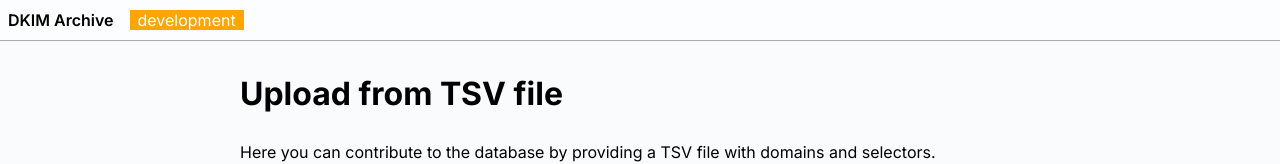
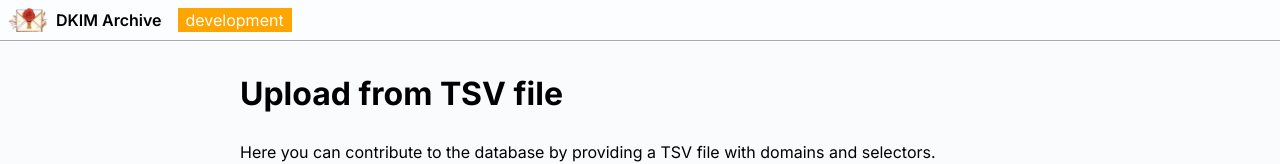
Before and after one commit to zkemail/archive.prove.email, a Next.js app in the folder dkim-lookup-app/: page /upload_tsv in a window 1280 px wide. Shown: the top 164 px of the page. Built offline with nearby package versions, Linux system fonts and the light colour scheme; no server answers.

Commit message:
added logo

```diff
--- a/dkim-lookup-app/src/app/layout.tsx
+++ b/dkim-lookup-app/src/app/layout.tsx
@@ -34,8 +34,16 @@ export default function RootLayout({
 						background: '#fcfdfe',
 						padding: '0.5rem',
 						borderBottom: '1px solid #aaa',
+						display: 'flex',
 					}}>
-						<a href='/' className='defaultcolor' style={{ fontWeight: 600 }}>
+						<a href='/'
+							className='defaultcolor'
+							style={{ display: 'flex', fontWeight: 600 }}
+						>
+							<img
+								src="/proof_of_email_logo_cropped.png"
+								alt="Proof of Email logotype"
+								style={{ width: '2.5rem', paddingRight: '0.5rem' }} />
 							DKIM Archive
 						</a>
 						<DevModeNotice />
```
Also changed, not shown: dkim-lookup-app/public/proof_of_email_logo_cropped.png (added).
